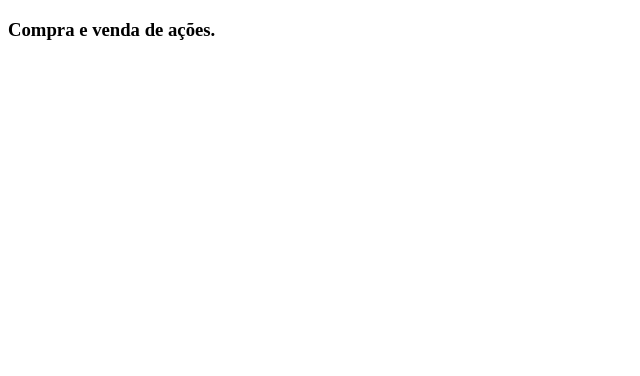
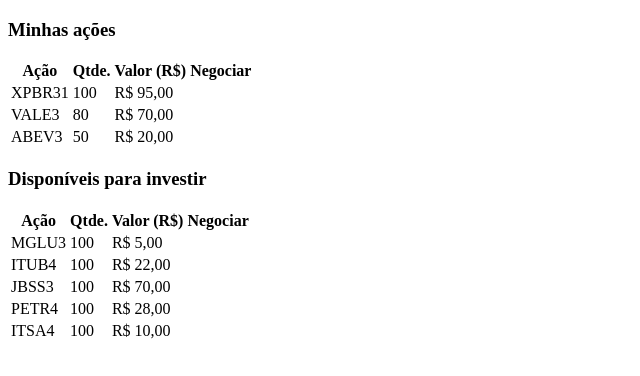
Before and after one commit to Caiopadilha2/desafio-xp, a React (Create React App) app in the folder desafio-xp/: page /negociation in a window 1280 px wide. Shown: the top 376 px of the page, without its empty margins (0-640 px from the left). Built offline with nearby package versions, Linux system fonts and the light colour scheme.

Commit message:
feat: renderiza ações/stocks na tela

```diff
--- a/desafio-xp/src/components/NegociationComponent.jsx
+++ b/desafio-xp/src/components/NegociationComponent.jsx
@@ -1,9 +1,56 @@
 import React from 'react';
+import { myStocks, StocksToBy } from '../data';
 
 const NegociationComponent = () => (
   <div>
-    <h3> Compra e venda de ações.</h3>
+    <h3>Minhas ações</h3>
+    <table>
+      <thead>
+        <tr>
+          <th>Ação</th>
+          <th>Qtde.</th>
+          <th>Valor (R$)</th>
+          <th>Negociar</th>
+        </tr>
+      </thead>
+
+      <tbody>
+        { myStocks.map(({ id, name, amount, value }) => (
+          <tr key={ id } id={ id }>
+            <td>{name}</td>
+            <td>{amount}</td>
+            <td>{`R$ ${value},00`}</td>
+          </tr>
+        ))}
+      </tbody>
+
+    </table>
+
+    <h3>Disponíveis para investir</h3>
+    <table>
+      <thead>
+        <tr>
+          <th>Ação</th>
+          <th>Qtde.</th>
+          <th>Valor (R$)</th>
+          <th>Negociar</th>
+        </tr>
+      </thead>
+
+      <tbody>
+        { StocksToBy.map(({ id, name, amount, value }) => (
+          <tr key={ id } id={ id }>
+            <td>{name}</td>
+            <td>{amount}</td>
+            <td>{`R$ ${value},00`}</td>
+          </tr>
+        ))}
+      </tbody>
+
+    </table>
   </div>
 );
 
 export default NegociationComponent;
+
+// refatorar pra ficar em uma função só.
--- a/desafio-xp/src/data.js
+++ b/desafio-xp/src/data.js
@@ -22,9 +22,9 @@
 export const StocksToBy = [
   {
     id: 4,
-    name: 'ITUB4',
+    name: 'MGLU3',
     amount: 100,
-    value: 22,
+    value: 5,
   },
   {
     id: 5,
@@ -45,7 +45,7 @@
     value: 28,
   },
   {
-    id: 7,
+    id: 8,
     name: 'ITSA4',
     amount: 100,
     value: 10,
```
